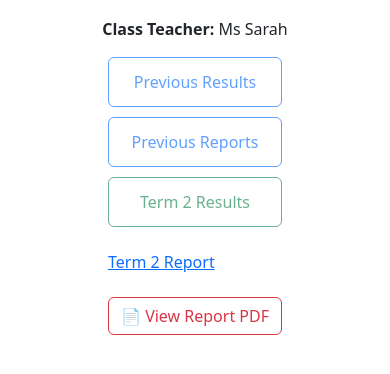
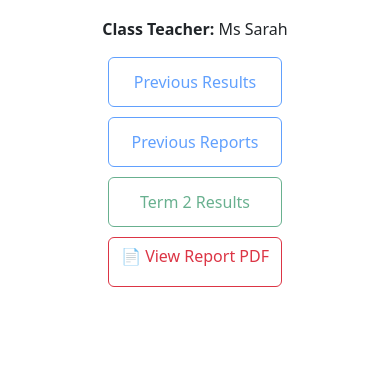
Before and after one commit to codeylee05/LTResultManager, a Django app: page /students/12/ in a window 390 px wide. Shown: the part 351-725 px from the top of the page. Run offline with Django 4.2, Linux system fonts and the light colour scheme; a user stored in the database is signed in; data comes from the database, SQL or seed files in the repository; both versions use the stored data as it was after the commit.

Commit message:
pdf on mobile

```diff
--- a/main/static/main/styles/styles.css
+++ b/main/static/main/styles/styles.css
@@ -184,44 +184,40 @@
     background-color: white;
     box-shadow: 0 0 10px rgba(0, 0, 0, 0.1);
 }
-.to-pdf-btn1{
-    display:none;
+.desk-btn {
+  display: inline-block;
 }
-.btn1{
-    display: block;
+
+.to-pdf-btn {
+  display: none;
 }
+
 @keyframes float {
   0% {
     transform: translateY(0px);
   }
-
   50% {
     transform: translateY(-10px);
   }
-
   100% {
     transform: translateY(0px);
   }
 }
 
 @media (max-width: 768px) {
-
-    /* .signatures{
-   transform:scale(0.6)
-
-
-
-    }
-      */
-
-
-.btn1 a{
-    display: none;
-}
-.to-pdf-btn1{
-    display:block;
+   .mtn-1 {
+    display: none !important;
+    visibility: hidden !important;
+    height: 0 !important;
+    overflow: hidden !important;
   }
 
+  .to-pdf-btn {
+    display: inline-block !important;
+    visibility: visible !important;
+    height: 50px;
+    align-items:center;
+  }
     .report-wrapper {
         padding: 0px;
     }
@@ -424,7 +420,6 @@
 
 }
 
-@media(max-width) {}
 
 
 
--- a/main/templates/main/student.html
+++ b/main/templates/main/student.html
@@ -26,11 +26,13 @@
         <button class="btn btn-outline-primary" disabled>Previous Results</button>
         <button class="btn btn-outline-primary" disabled>Previous Reports</button>
         <button class="btn btn-outline-success" disabled>Term 2 Results</button>
-        <a href="{% url 'student_report' student.id %}" class="btn1 btn-outline-success" role="button">Term 2 Report</a>
+        <a class="btn btn-outline-success desk-btn d-none d-md-inline-block"
+   href="{% url 'student_report' student.id %}" role="button">
+  Term 2 Report
+</a>
+        <!-- Mobile only button -->
         <a href="{% url 'generate_report_pdf' student.id %}" target="_blank"
-                class=" to-pdf-btn1 btn btn-outline-danger">
-                📄 View Report PDF
-            </a>
+            class="to-pdf-btn btn btn-outline-danger">📄 View Report PDF</a>
     </div>
 </div>
 {% endblock %}
```
Also changed, not shown: db.sqlite3. Lines whose indentation alone changed are shown as unchanged.
